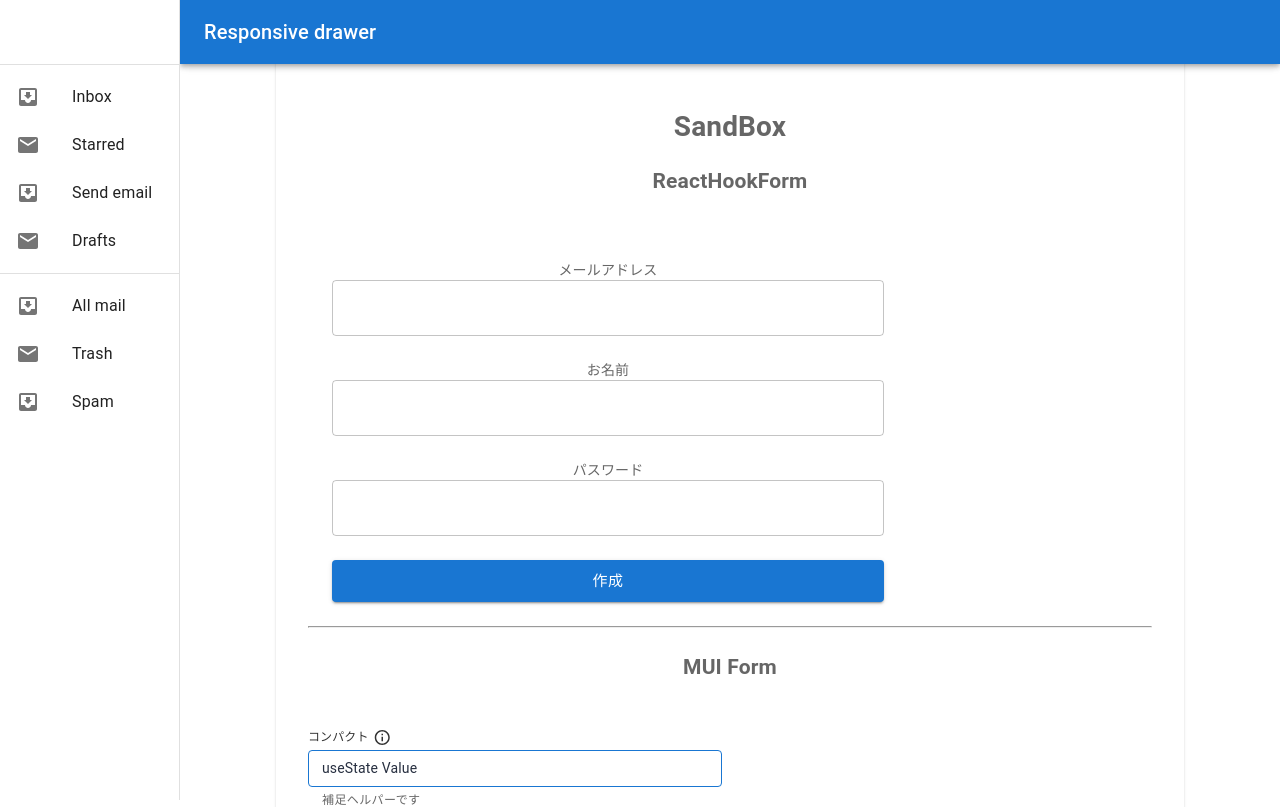
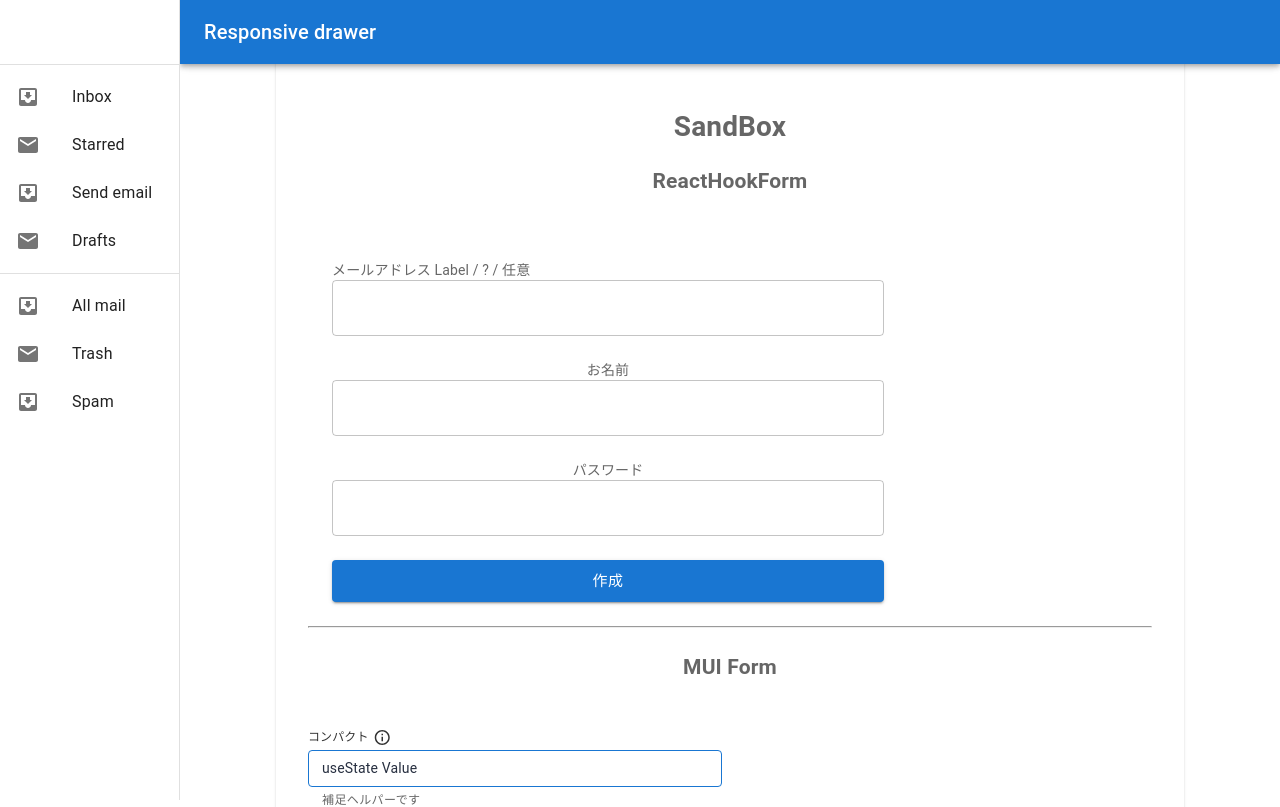
Before and after one commit to BoxPistols/MUI-SandBox_220430, a React (Create React App) app: page /sand-box in a window 1280 px wide. Shown: the top 807 px of the page. Built offline with nearby package versions, Linux system fonts and the light colour scheme.

Commit message:
ReactHookForm & MUI Labal & IputForm

```diff
--- a/src/components/Form/InputForm.tsx
+++ b/src/components/Form/InputForm.tsx
@@ -42,7 +42,6 @@ declare module '@mui/material/styles' {
   interface Palette {
     neutral: Palette['primary']
   }
-
   // allow configuration using `createTheme`
   interface PaletteOptions {
     neutral?: PaletteOptions['primary']
--- a/src/components/Form/ReactHookForm.tsx
+++ b/src/components/Form/ReactHookForm.tsx
@@ -1,8 +1,36 @@
 import React from 'react'
-import { Button, Container, FormControl, Stack, TextField } from '@mui/material'
+import {
+  alpha,
+  Button,
+  Container,
+  FormControl,
+  InputLabel,
+  InputBase,
+  Stack,
+  styled,
+  TextField,
+} from '@mui/material'
 import { SubmitHandler, useForm } from 'react-hook-form'
 import { yupResolver } from '@hookform/resolvers/yup'
 import * as yup from 'yup'
+
+type Props = {
+  // formStyle: string
+  id?: string
+  htmlFor?: string
+  inLabelName?: string
+  labelTitle?: string
+  placeholder?: string
+  helperText?: string
+  size?: 'small' | 'medium' | undefined
+  tooltip?: boolean
+  // placement?: TooltipProps['placement']
+  value?: string
+  // TODO: 型付け
+  icon?: any
+  tooltipTitle?: any
+  onChangeValue?: any
+}
 
 // フォームの型
 interface SampleFormInput {
@@ -28,6 +56,35 @@ const schema = yup.object({
     ),
 })
 
+//  Re Design
+const OriginLabel = styled(InputLabel)(({ theme }) => ({
+  // MuiFormLabel-root-MuiInputLabel-root
+  // '& .MuiFormLabel-root.MuiInputLabel-root': {},
+  fontSize: '14px',
+  position: 'initial',
+  // display: 'flex',
+  // width: 'calc(133% - 24px)', // MUIデフォルトのwidthの合わせる
+  textAlign: 'left',
+  // backgroundColor: 'tomato',
+  transform: 'none',
+  // color: alpha(theme.palette.text.primary, 0.8),
+  // },
+}))
+
+// const BootstrapInput = styled(TextField)(({ theme }) => ({
+const BootstrapInput = styled(TextField)(({ theme }) => ({
+  'label + &': {
+    marginTop: theme.spacing(0),
+  },
+  // '& .MuiFormControl-root': {
+  //   margin: 0,
+  //   padding: 0,
+  // },
+  // '& .MuiInputBase-input': {
+  //   fontSize: 16,
+  // },
+}))
+
 export const ReactHookForm = () => {
   const {
     register,
@@ -36,6 +93,7 @@ export const ReactHookForm = () => {
   } = useForm<SampleFormInput>({
     resolver: yupResolver(schema),
   })
+
   // フォーム送信時の処理
   const onSubmit: SubmitHandler<SampleFormInput> = (data) => {
     // バリデーションチェックOK！なときに行う処理を追加
@@ -47,14 +105,27 @@ export const ReactHookForm = () => {
       <Container maxWidth="sm" sx={{ margin: 'auto', pt: 5 }}>
         <Stack spacing={3}>
           <FormControl>
-            <label>メールアドレス</label>
-            <TextField
+            <OriginLabel shrink htmlFor="exp">
+              メールアドレス Label / ? / 任意
+            </OriginLabel>
+
+            <BootstrapInput
+              id="exp"
               required
               type="email"
               {...register('email')}
               error={'email' in errors}
               helperText={errors.email?.message}
             />
+
+            {/* <TextField
+              id="exp"
+              required
+              type="email"
+              {...register('email')}
+              error={'email' in errors}
+              helperText={errors.email?.message}
+            /> */}
           </FormControl>
 
           <FormControl>
```
